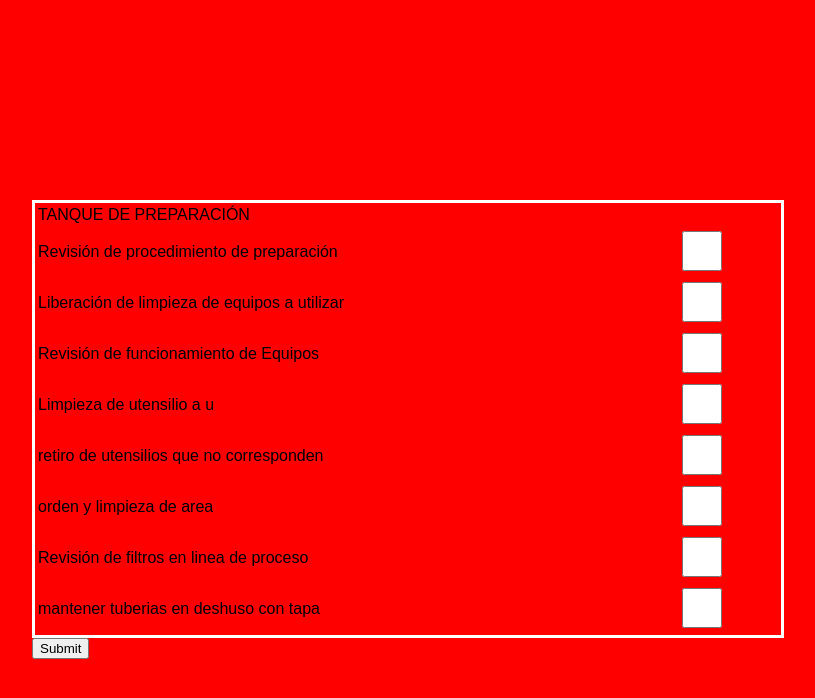
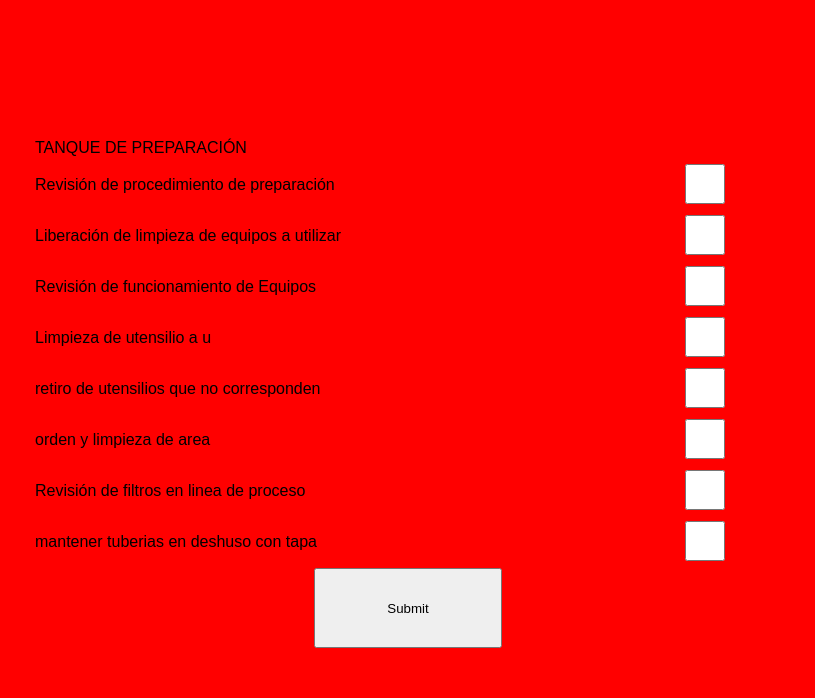
Before and after one commit to Leo-Bardo/pruebas, a PHP site: page /tablas/tablas.html in a window 1280 px wide. Shown: the top 698 px of the page, without its empty margins (232-1047 px from the left). Run offline with PHP 8.4, Linux system fonts and the light colour scheme.

Commit message:
programacion para envio de checkbox a la BBDD

```diff
--- a/styles.css
+++ b/styles.css
@@ -3,7 +3,7 @@ body {
     background-color: red;
 /*    text-align: center;*/
     padding-inline: 20%;
-    padding-top: 15%;
+    padding-top: 10%;
 
 }
 .container {
@@ -30,7 +30,7 @@ h1 {
     margin-bottom: 10px;
 }
 table{
-    border: solid white;
+/*    border: solid white;*/
     width: 100%;
 
 
@@ -40,3 +40,11 @@ table{
         height: 40px;
     width: 40px;
 }
+.inputCon input{
+    height: 80px;
+    width: 25%;
+}
+.inputCon{
+/*    border: solid black;*/
+    text-align: center;
+}
--- a/tablas/tablas.html
+++ b/tablas/tablas.html
@@ -52,7 +52,9 @@
                     <td><input type="checkbox" class="cbVerificacion" name="actGeneral8" value="Item 1" id="c1"></td>
                 </tr>
         </table>
-        <input type="submit"  name="">
+        <div class="inputCon">
+                    <input type="submit" name="">
+        </div>
             </form>
 
 </body>
```
Also changed, not shown: tablas/guardaChkBx.php (+5 -2 lines).
